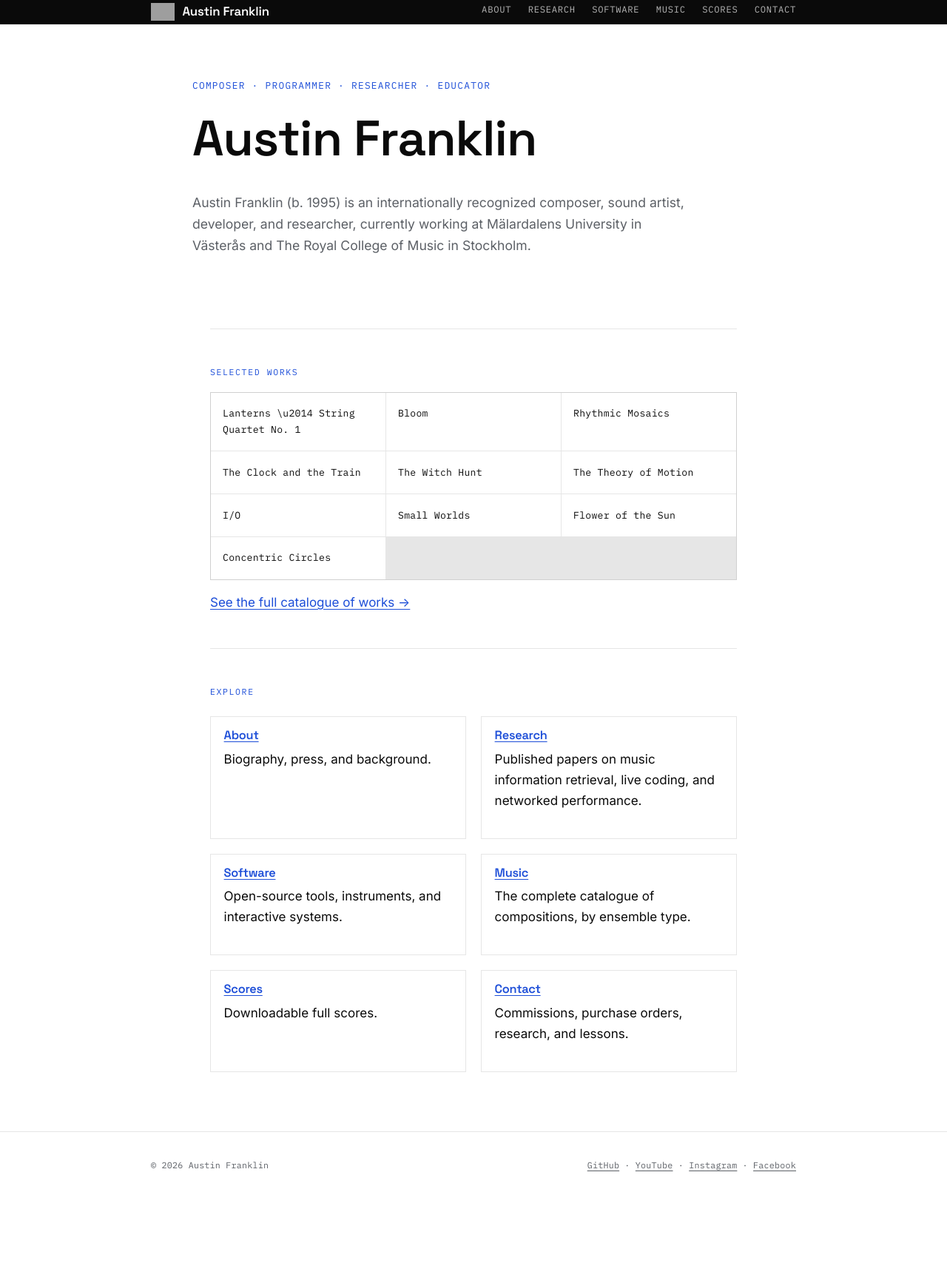
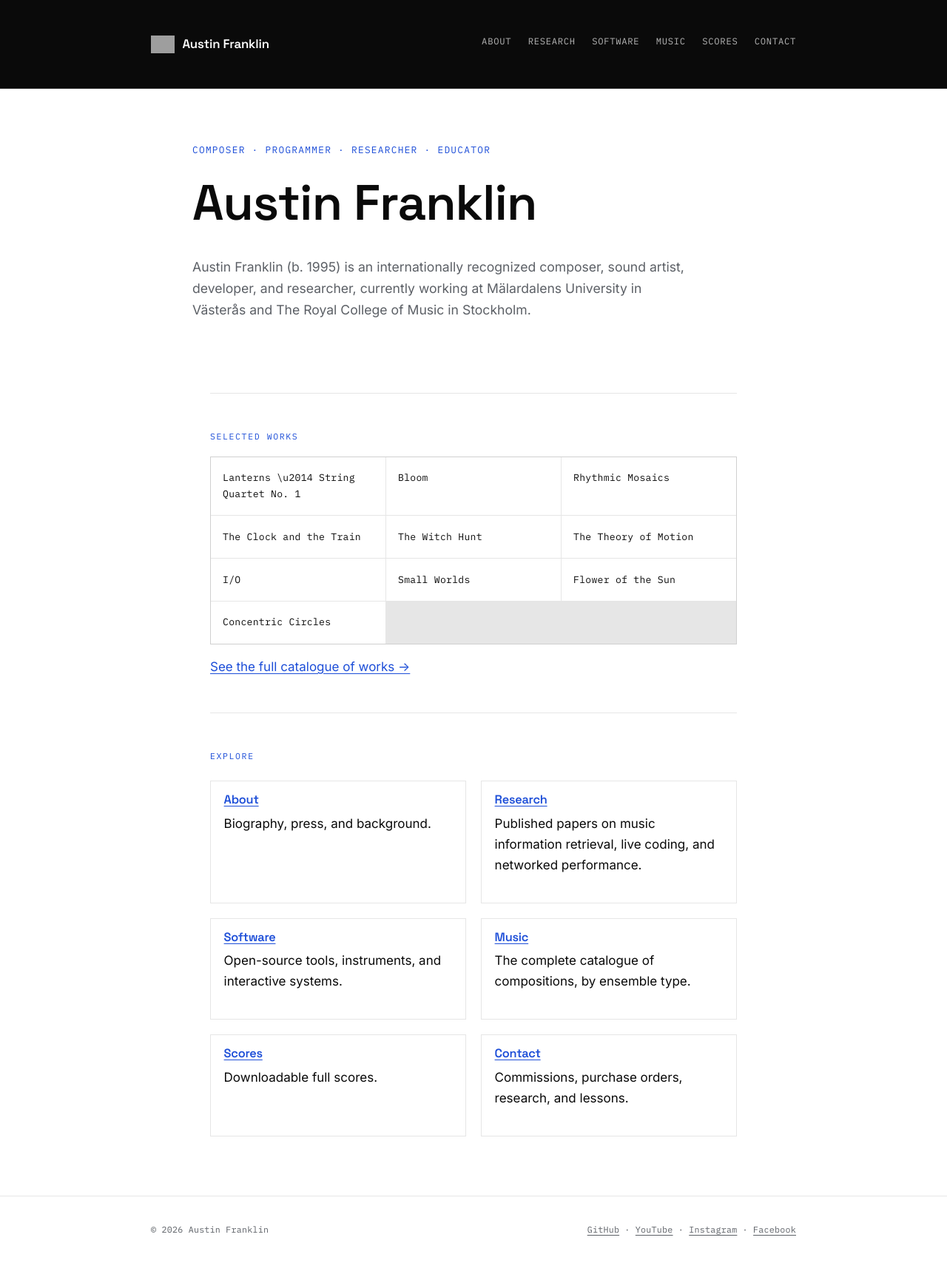
Before and after one commit to austinfranklin/austinfranklinmusic-site, a Jekyll site: the page built from index.html, in a window 1280 px wide. Shown: the whole page at 74% size. Built offline with Jekyll 4.4.1, drawn with Linux system fonts in a browser that asks for light colours; before the commit the page ends 1620 px from its top, so only the background shows below that; grey boxes are pictures that could not be loaded.

Commit message:
update header

```diff
--- a/assets/css/style.css
+++ b/assets/css/style.css
@@ -16,7 +16,7 @@
   --line-strong: rgba(10, 10, 10, 0.26);
   --max: 760px;
   --max-wide: 920px;
-  --header-h: 50%;
+  --header-h: 120px;
 }
 
 * { box-sizing: border-box; }
@@ -119,6 +119,7 @@ header.site-header {
 }
 .site-header .brand {
   display: flex;
+  height: 80%;
   align-items: center;
   gap: 0.65rem;
   font-family: "Space Grotesk", sans-serif;
```
